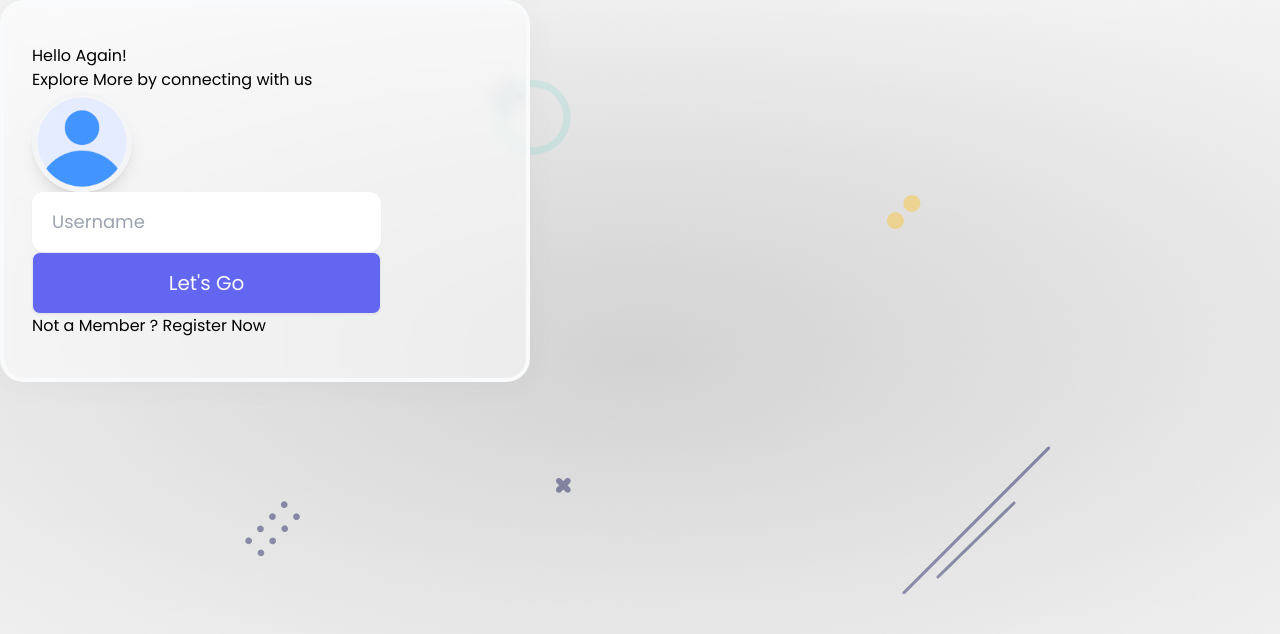
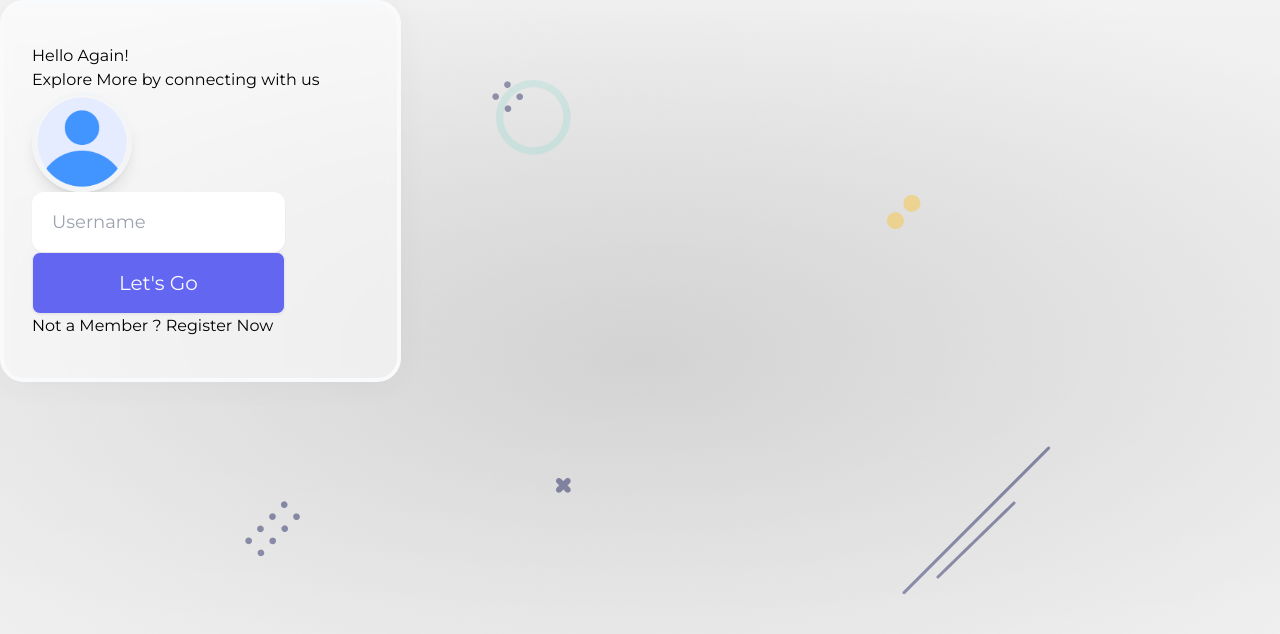
Before and after one commit to AgyapalSingh/MERN-PRACTISE, a React (Create React App) app in the folder client/: page / in a window 1280 px wide. Shown: the top 634 px of the page. Built offline with nearby package versions, Linux system fonts and the light colour scheme.

Commit message:
Formik Added to Username.js

```diff
--- a/client/package.json
+++ b/client/package.json
@@ -6,8 +6,10 @@
     "@testing-library/jest-dom": "^5.17.0",
     "@testing-library/react": "^13.4.0",
     "@testing-library/user-event": "^13.5.0",
+    "formik": "^2.4.3",
     "react": "^18.2.0",
     "react-dom": "^18.2.0",
+    "react-hot-toast": "^2.4.1",
     "react-router-dom": "^6.14.2",
     "react-scripts": "5.0.1",
     "web-vitals": "^2.1.4"
--- a/client/src/components/Username.js
+++ b/client/src/components/Username.js
@@ -1,12 +1,27 @@
 import React from "react";
 import { Link } from "react-router-dom";
 import avatar from "../assets/profile.png";
-
+import { Toaster } from "react-hot-toast";
 import styles from "../styles/Username.module.css";
+import { useFormik } from "formik";
+import { usernameValidate } from "../helper/validate";
 
 const Username = () => {
+  const formik = useFormik({
+    initialValues: {
+      username: "",
+    },
+    validate: usernameValidate,
+    validateOnBlur: false,
+    validateOnChange: false,
+    onSubmit: async (values) => {
+      console.log(values);
+    },
+  });
+
   return (
     <div className="container mx-auto">
+      <Toaster position="top-center" reverseOrder={false}></Toaster>
       <div className="flex justify-center items-center  h-screen">
         <div className={styles.glass}>
           <div className="title flex flex-col items-center">
@@ -16,13 +31,14 @@ const Username = () => {
             </span>
           </div>
 
-          <form className="py-1">
+          <form className="py-1" onSubmit={formik.handleSubmit}>
             <div className="profile flex justify-center py-4">
               <img src={avatar} className={styles.profile_img} alt="avatar" />
             </div>
 
             <div className="textbox flex flex-col items-center gap-6">
               <input
+                {...formik.getFieldProps("username")}
                 className={styles.textbox}
                 type="text"
                 placeholder="Username"
--- /dev/null
+++ b/client/src/helper/validate.js
@@ -0,0 +1,21 @@
+import toast from "react-hot-toast";
+
+// Validate Login page Username
+
+export async function usernameValidate(values) {
+  const errors = usernameVerify({}, values);
+
+  return errors;
+}
+
+// Validate username
+
+function usernameVerify(error = {}, values) {
+  if (!values.username) {
+    error.username = toast.error("Username Required");
+  } else if (values.username.includes(" ")) {
+    error.username = toast.error("Invalid Username");
+  }
+
+  return error;
+}
--- a/client/src/index.css
+++ b/client/src/index.css
@@ -1,13 +1,13 @@
-/* @import url('https://fonts.googleapis.com/css2?family=Montserrat:wght@300;400;500&family=Poppins:wght@300;400;500&display=swap'); */
-@import url('https://fonts.googleapis.com/css2?family=Poppins&display=swap');
+@import url('https://fonts.googleapis.com/css2?family=Montserrat:wght@300;400;500&family=Poppins:wght@300;400;500&display=swap');
+/* @import url('https://fonts.googleapis.com/css2?family=Poppins&display=swap'); */
 
 @tailwind base;
 @tailwind components;
 @tailwind utilities;
 
 * > *{
-     font-family: 'Poppins', sans-serif;
-    /* font-family: 'Montserrat', sans-serif; */
+     /* font-family: 'Poppins', sans-serif;   */
+    font-family: 'Montserrat', sans-serif;
 }
 
 body{
```
Also changed, not shown: 1 other file (tests, documents, lock files or other folders).
